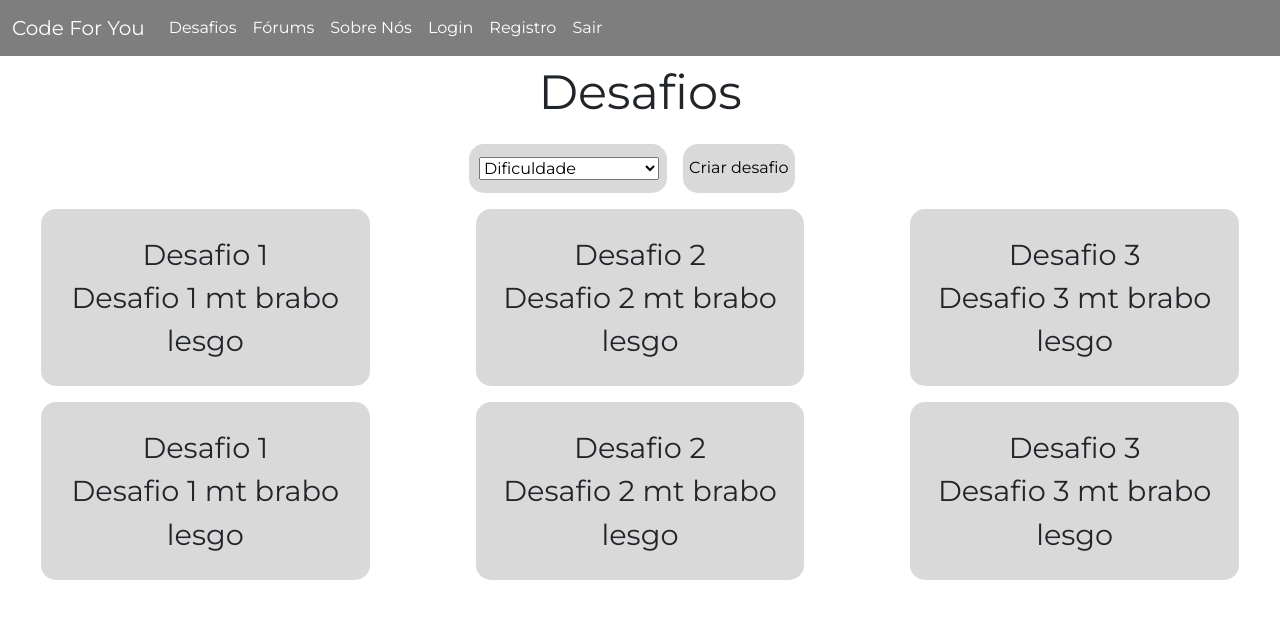
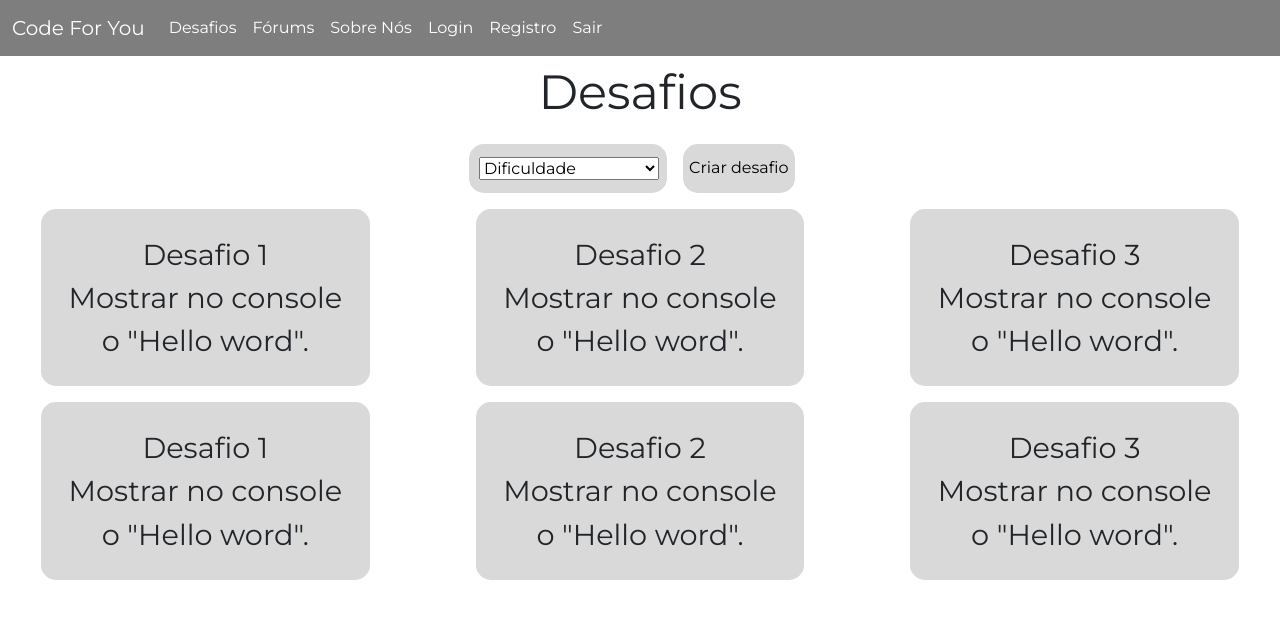
Before and after one commit to Eric-Coutinho/Code-For-You, a React (Create React App) app in the folder front/: page / in a window 1280 px wide. Shown: the top 618 px of the page. Built offline with nearby package versions, Linux system fonts and the light colour scheme.

Commit message:
Changing descriptions of challenges

```diff
--- a/front/src/Pages/Desafio/index.js
+++ b/front/src/Pages/Desafio/index.js
@@ -35,7 +35,7 @@ export function DesafioPage() {
             <Row className={styles.center} style={{ marginTop: '2em' }}>
                 <Col lg='8' md='8' sm='12' className={styles.center}>
                     <div className={styles.description}>
-                        Desafio 1 mt brabo lesgo. Mostra ai no console o "Hello word".
+                        Desafio 1. Mostrar no console o "Hello word".
                     </div>
                 </Col>
             </Row>
--- a/front/src/Pages/HomePage/index.js
+++ b/front/src/Pages/HomePage/index.js
@@ -10,17 +10,17 @@ import { useNavigate } from "react-router-dom";
 const desafio1 = {
     id: 0,
     title: 'Desafio 1',
-    description: 'Desafio 1 mt brabo lesgo'
+    description: 'Mostrar no console o "Hello word".'
 }
 const desafio2 = {
     id: 1,
     title: 'Desafio 2',
-    description: 'Desafio 2 mt brabo lesgo'
+    description: 'Mostrar no console o "Hello word".'
 }
 const desafio3 = {
     id: 2,
     title: 'Desafio 3',
-    description: 'Desafio 3 mt brabo lesgo'
+    description: 'Mostrar no console o "Hello word".'
 }
 
 export default function Home() {
```
